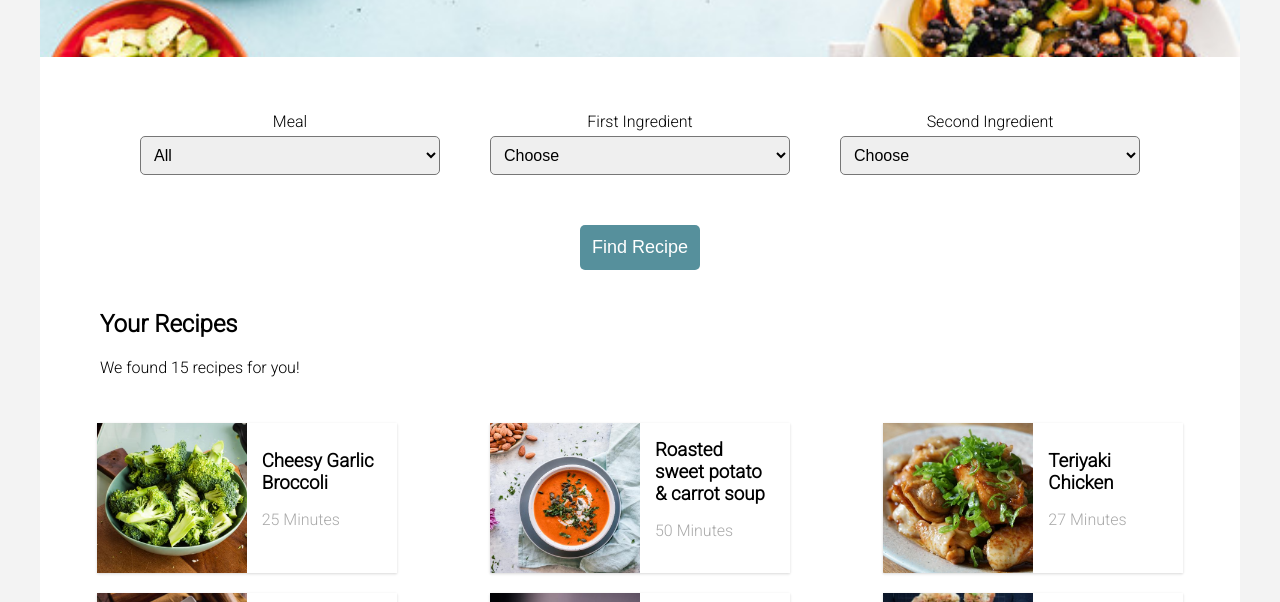
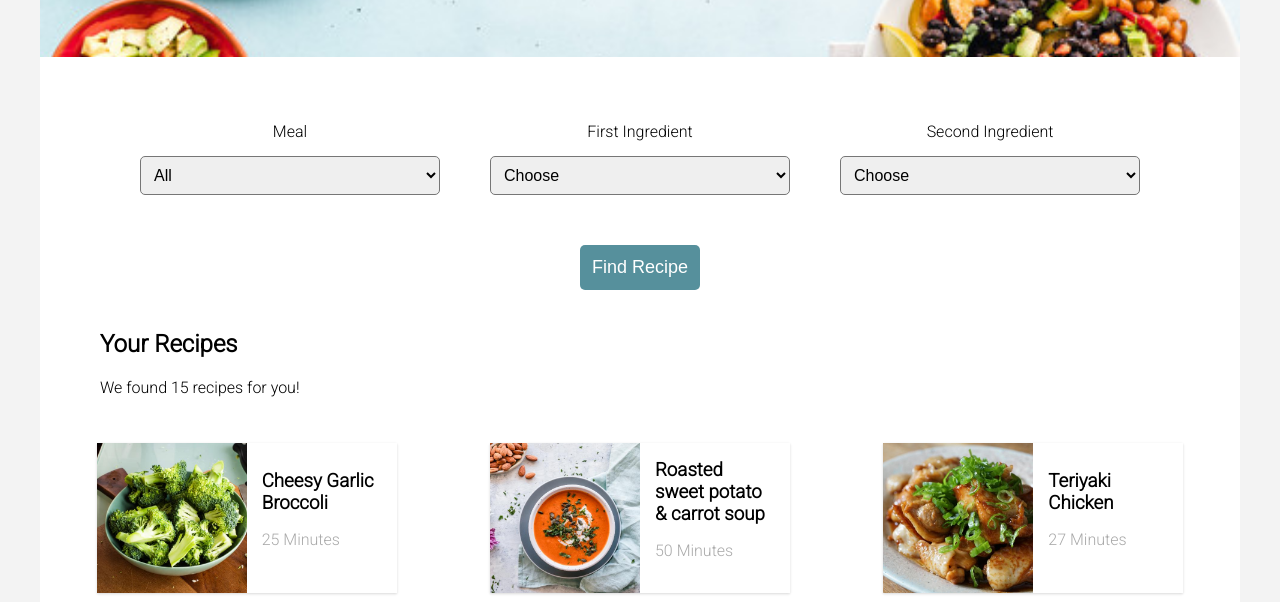
Before and after one commit to timcoggins/instant-chef, a plain HTML site: page index.html in a window 1280 px wide. Shown: the part 193-795 px from the top of the page. Drawn offline with Linux system fonts and the light colour scheme.

Commit message:
Fixed minor errors

```diff
--- a/index.html
+++ b/index.html
@@ -49,9 +49,9 @@
     <!-- Wrapper -->
     <div class="wrapper">
       <!-- Selectors -->
-      <section class="selector-boxes">
+      <div class="selector-boxes">
         <div class="box">
-          <label class="select-label">Meal</label>
+          <label class="select-label" for="meal-selector">Meal</label>
           <select class="dropdown" id="meal-selector">
             <option>All</option>
             <option>Breakfast</option>
@@ -62,19 +62,19 @@
         </div>
 
         <div class="box">
-          <label class="select-label">First Ingredient</label>
+          <label class="select-label" for="first-ingredient">First Ingredient</label>
           <select class="dropdown" id="first-ingredient">
             <option>Choose</option>
           </select>
         </div>
 
         <div class="box">
-          <label class="select-label">Second Ingredient</label>
+          <label class="select-label" for="second-ingredient">Second Ingredient</label>
           <select class="dropdown" id="second-ingredient">
             <option>Choose</option>
           </select>
         </div>
-      </section>
+      </div>
 
       <!-- Find Button -->
       <div id="find-button">
@@ -82,14 +82,14 @@
       </div>
 
       <!-- Recipe Cards -->
-      <section class="recipe-container">
+      <div class="recipe-container">
         <div class="recipe-heading">
           <h2>Your Recipes</h2>
           <p id="user-message">Here's some perfect recipes for you, enjoy!</p>
         </div>
         <!-- Main container where cards are drawn -->
         <div class="recipe-card-container"></div>
-      </section>
+      </div>
       <!-- End of the Wrapper-->
     </div>
 
--- a/style.css
+++ b/style.css
@@ -125,8 +125,6 @@ Dropdown boxes on the Home Page
 }
 
 .box .select-label {
-  align-items: left;
-  padding: 10px, 0px;
   margin: 5px;
 }
 
@@ -178,9 +176,7 @@ Recipes Cards
   display: flex;
   place-items: center;
   margin: 10px 0;
-  /*box-shadow: rgba(0, 0, 0, 0.15) 1.95px 1.95px 2.6px;*/
-  box-shadow: rgba(0, 0, 0, 0.1) 0px 1px 3px 0px,
-    rgba(0, 0, 0, 0.06) 0px 1px 2px 0px;
+  box-shadow: rgba(0, 0, 0, 0.1) 0 1px 3px 0, rgba(0, 0, 0, 0.06) 0 1px 2px 0;
 }
 
 .recipe-card:hover {
@@ -218,8 +214,7 @@ About Us Page
 .about-header-container {
   display: flex;
   flex-direction: column;
-  align-items: left;
-  margin-top: 0px;
+  margin-top: 0;
   padding: 20px 0;
 }
 
@@ -296,7 +291,7 @@ Contact Page Styles
 
 .form-label {
   display: flex;
-  padding: 10px 0px;
+  padding: 10px 0;
   margin-bottom: 10px;
 }
 
@@ -392,7 +387,7 @@ MEDIA QUERIES FOR DESKTOP
   }
   .select-label {
     display: flex;
-    padding: 10px, 0px;
+    padding: 10px 0;
     margin: 10px;
   }
   .recipe-card-container {
```
Also changed, not shown: about.html (+1 -1 lines).
